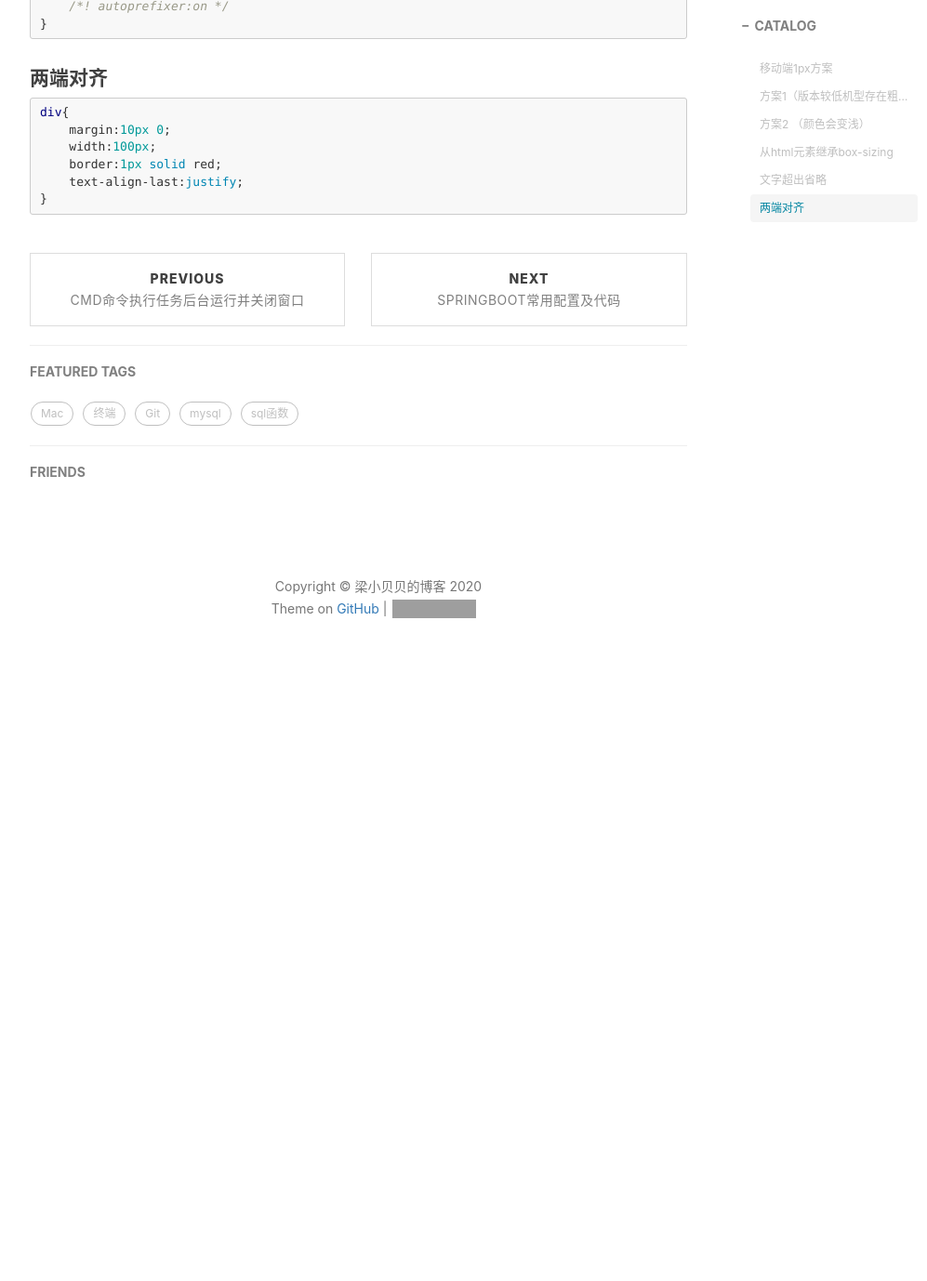
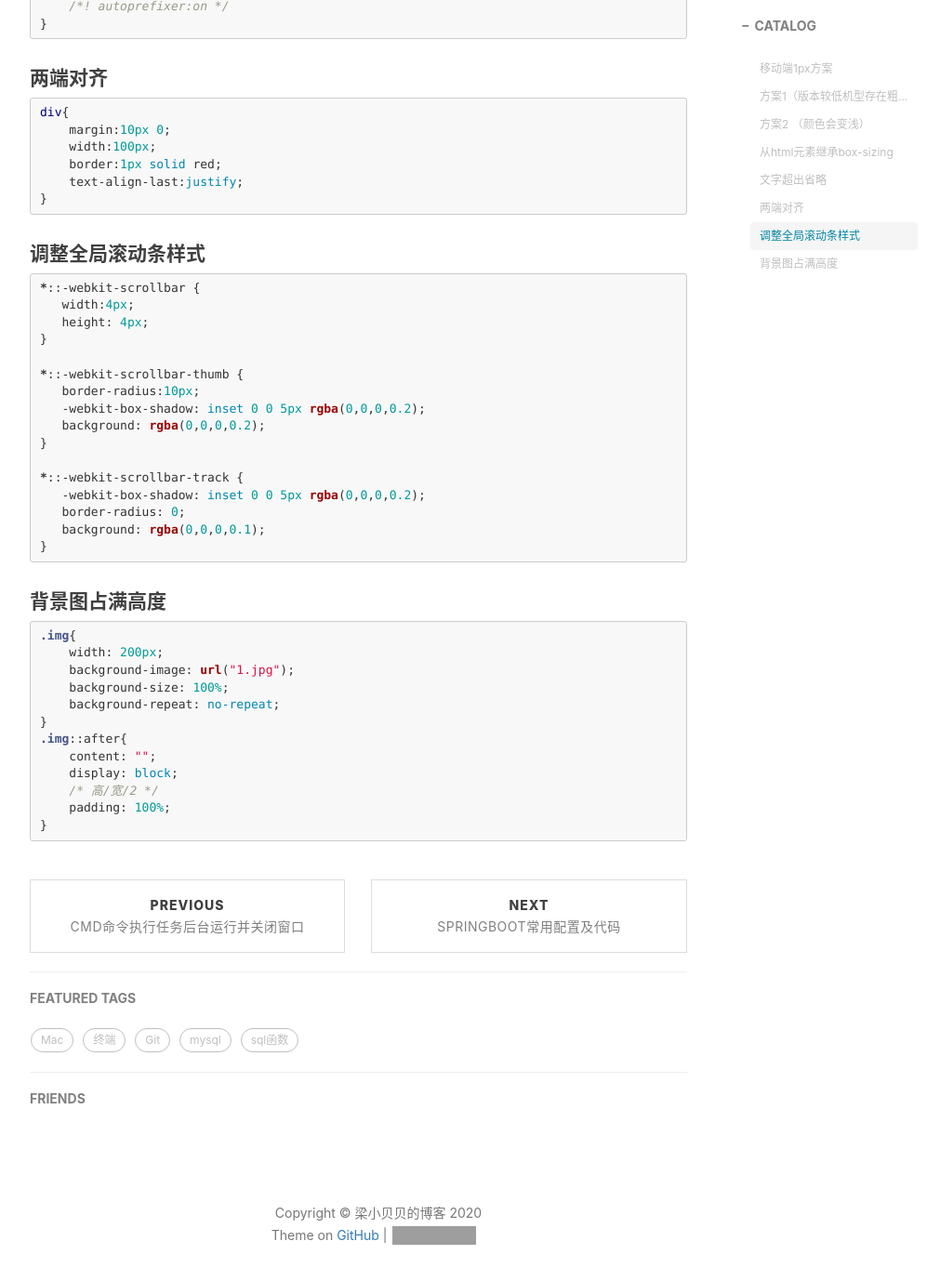
Before and after one commit to 290352095/290352095.github.io, a Jekyll site: the page built from _posts/2019-06-26-CSS常用样式.md, in a window 1280 px wide and 1400 px high, scrolled down 1622 px. Shown: the top 1378 px of the window at 93% size, without its empty margins (233-1230 px from the left). Built offline with Jekyll 4.4.1, drawn with Linux system fonts in a browser that asks for light colours; nearby versions of some CDN libraries; comment, search, counter and statistics services are not loaded; before the commit the page ends 2381 px from its top, so only the background shows below that; grey boxes are pictures that could not be loaded.

Commit message:
20200718

````diff
--- a/_posts/2019-06-26-CSS常用样式.md
+++ b/_posts/2019-06-26-CSS常用样式.md
@@ -88,3 +88,45 @@ div{
     text-align-last:justify;
 }
 ```
+
+
+
+#### 调整全局滚动条样式
+
+```css
+*::-webkit-scrollbar {
+   width:4px;
+   height: 4px;
+}
+
+*::-webkit-scrollbar-thumb {
+   border-radius:10px;
+   -webkit-box-shadow: inset 0 0 5px rgba(0,0,0,0.2);
+   background: rgba(0,0,0,0.2);
+}
+
+*::-webkit-scrollbar-track {
+   -webkit-box-shadow: inset 0 0 5px rgba(0,0,0,0.2);
+   border-radius: 0;
+   background: rgba(0,0,0,0.1);
+}
+```
+
+
+
+#### 背景图占满高度
+
+```css
+.img{
+    width: 200px;
+    background-image: url("1.jpg");
+    background-size: 100%;
+    background-repeat: no-repeat;
+}
+.img::after{
+    content: "";
+    display: block;
+    /* 高/宽/2 */
+    padding: 100%;
+}
+```
````
Also changed, not shown: _posts/2018-11-09-工具函数整理.md (+25 -25 lines), _posts/2019-07-12-JAVA常用配置及代码.md (+33 -0 lines).
